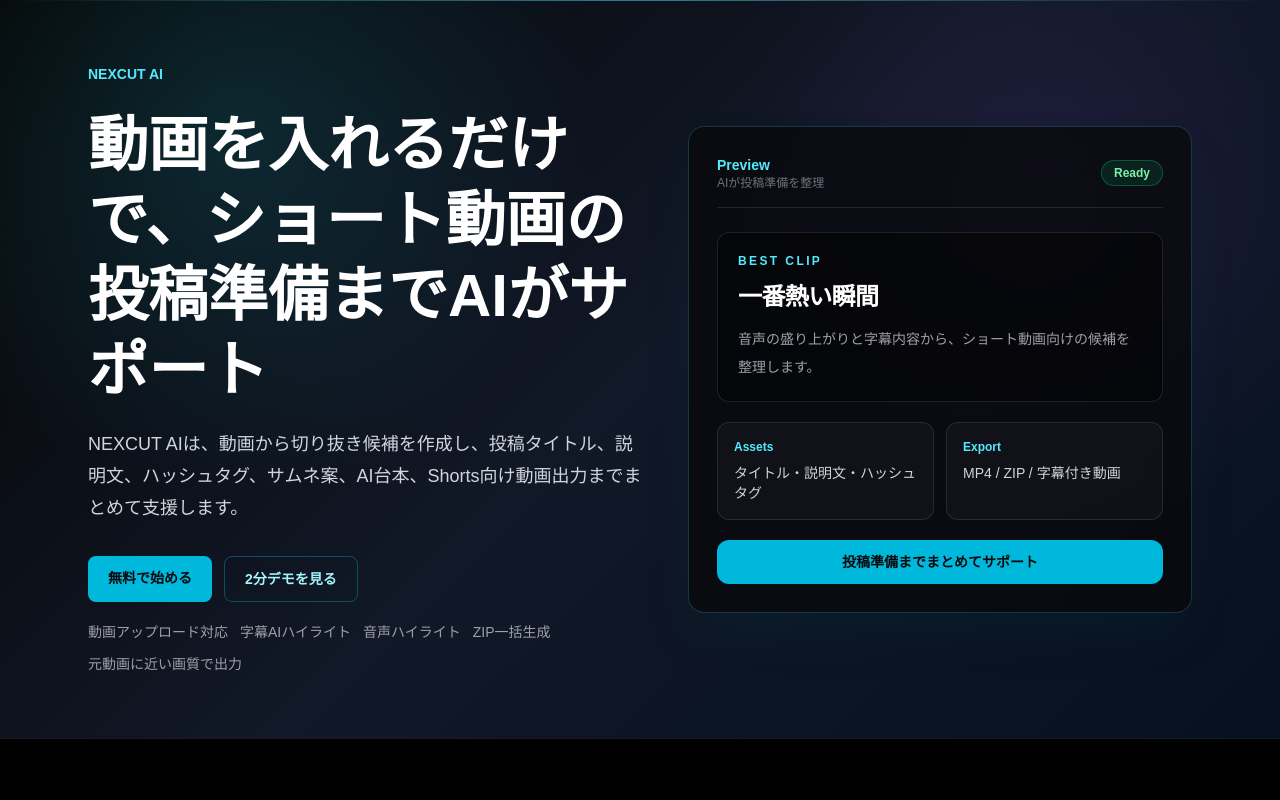
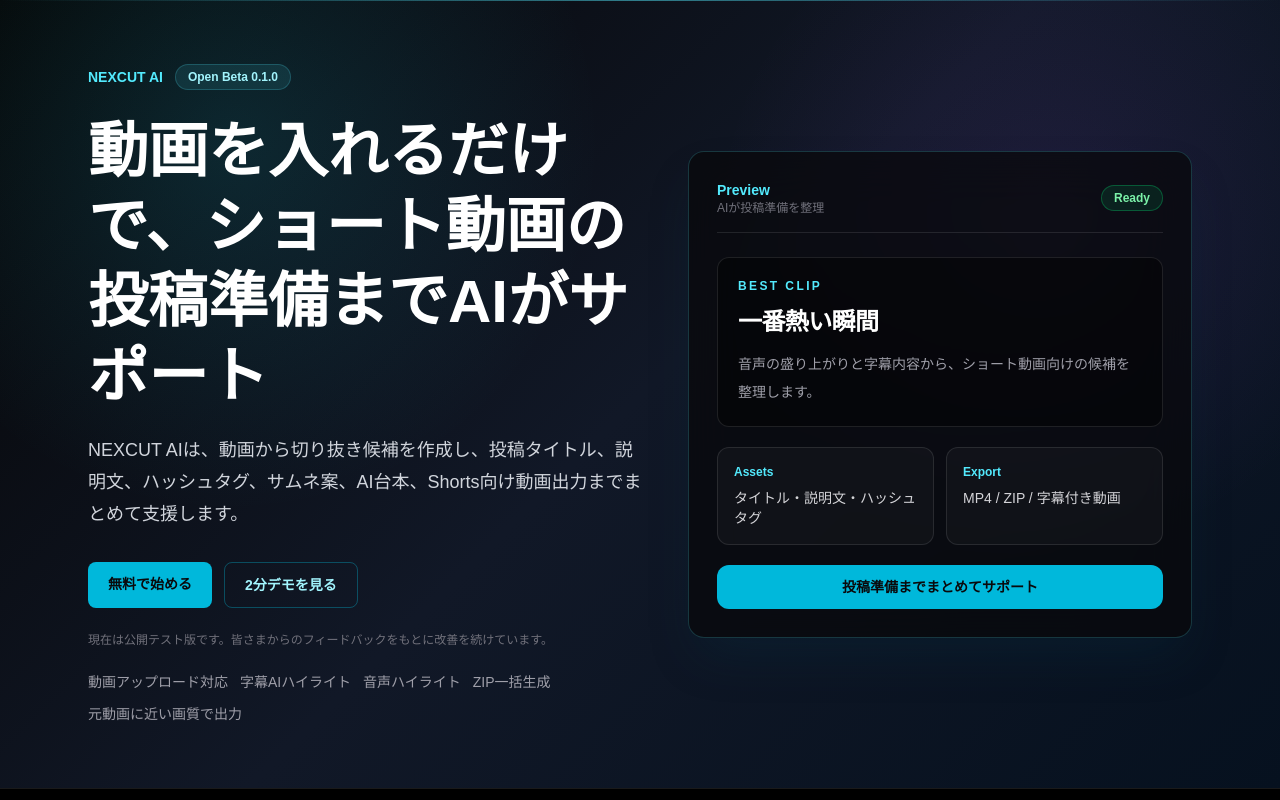
Before and after one commit to hiro042355/easyslice-ai, a Next.js app: page /landing in a window 1280 px wide. Shown: the top 800 px of the page. Built offline with nearby package versions, Linux system fonts and the light colour scheme.

Commit message:
Add open beta trust messaging

```diff
--- a/app/auth/page.tsx
+++ b/app/auth/page.tsx
@@ -9,7 +9,7 @@
           <div className="flex min-h-[360px] flex-col justify-between rounded-2xl border border-white/10 bg-white/[0.04] p-7 shadow-2xl shadow-cyan-950/30 backdrop-blur-xl sm:p-10 lg:min-h-[640px]">
             <div>
               <div className="mb-10 inline-flex items-center gap-2 rounded-full border border-cyan-300/20 bg-cyan-300/10 px-3 py-1 text-xs font-semibold uppercase tracking-[0.24em] text-cyan-200">
-                Public Beta
+                Open Beta 0.1.0
               </div>
 
               <h1 className="text-4xl font-black tracking-tight text-white sm:text-5xl lg:text-6xl">
@@ -83,14 +83,16 @@
 
               <p className="mt-6 rounded-xl border border-white/10 bg-white/[0.03] px-4 py-3 text-xs leading-6 text-gray-400">
                 初めての方も、すでに利用中の方もそのまま続けられます。
+                <br />
+                ※ 現在はOpen Betaのため、認証を簡略化しています。
               </p>
 
               <div className="mt-8 flex items-center justify-between gap-3 text-xs text-gray-500">
                 <a href="mailto:nexcut.ai@gmail.com" className="transition hover:text-cyan-300">
-                  ヘルプ
+                  フィードバックを送る
                 </a>
 
-                <p>Public Beta / Build 0.x</p>
+                <p>Open Beta 0.1.0 / Build 0.x</p>
               </div>
             </div>
           </div>
--- a/app/landing/page.tsx
+++ b/app/landing/page.tsx
@@ -7,9 +7,15 @@
 
         <div className="relative mx-auto grid max-w-6xl grid-cols-1 gap-10 px-6 py-16 lg:grid-cols-[1fr_0.9fr] lg:items-center">
           <div>
-            <p className="mb-4 text-sm font-semibold text-cyan-300">
-              NEXCUT AI
-            </p>
+            <div className="mb-4 flex flex-wrap items-center gap-3">
+              <p className="text-sm font-semibold text-cyan-300">
+                NEXCUT AI
+              </p>
+
+              <span className="rounded-full border border-cyan-300/20 bg-cyan-300/10 px-3 py-1 text-xs font-semibold text-cyan-200">
+                Open Beta 0.1.0
+              </span>
+            </div>
 
             <h1 className="mt-6 max-w-4xl text-4xl font-black leading-tight text-white sm:text-6xl">
               動画を入れるだけで、ショート動画の投稿準備までAIがサポート
@@ -34,6 +40,10 @@
                 2分デモを見る
               </a>
             </div>
+
+            <p className="mt-5 max-w-2xl text-xs leading-6 text-zinc-500">
+              現在は公開テスト版です。皆さまからのフィードバックをもとに改善を続けています。
+            </p>
 
             <div className="mt-5 flex flex-wrap gap-3 text-sm text-zinc-400">
               <span>動画アップロード対応</span>
```
